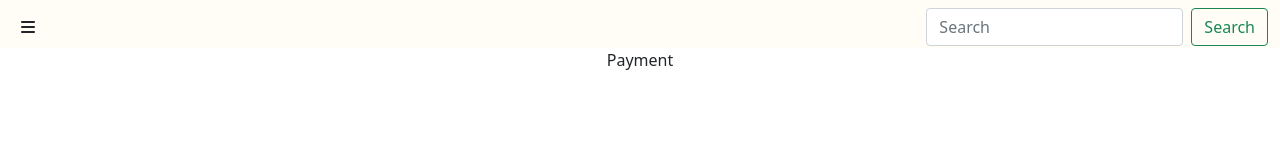
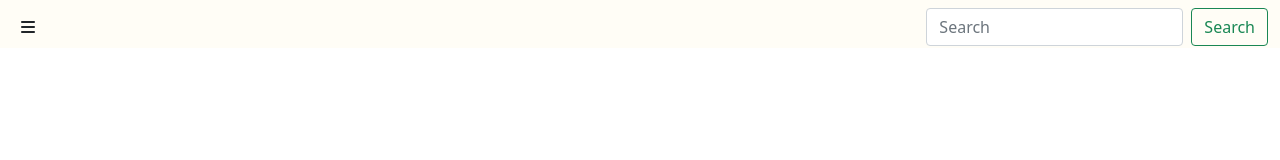
Before and after one commit to elmitricster/Do-nation, a React (Create React App) app in the folder frontend/: page /payment in a window 1280 px wide. Shown: the top 160 px of the page. Built offline with nearby package versions, Linux system fonts and the light colour scheme.

Commit message:
f/feat: create payment page

```diff
--- a/frontend/src/components/payment/Payment.js
+++ b/frontend/src/components/payment/Payment.js
@@ -1,7 +1,7 @@
 export function Payment() {
   return(
     <div>
-      Payment
+
     </div>
   )
 }
```
